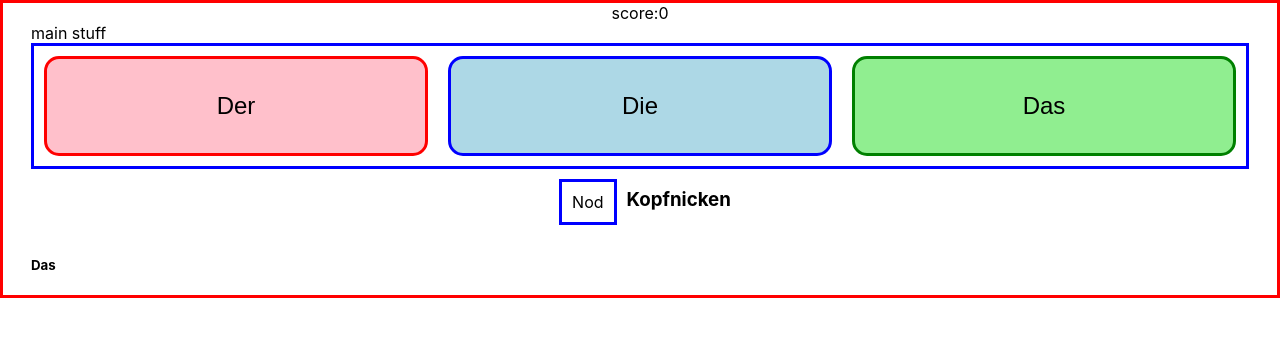
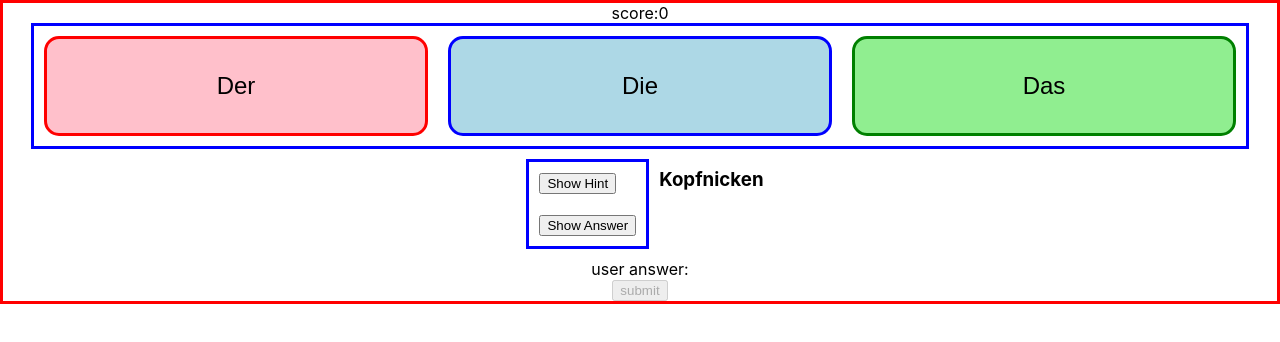
Before and after one commit to idomand/german-quiz-game, a React (Create React App) app: page / in a window 1280 px wide. Both pictures are taken after a click on the button "start game". Shown: the top 342 px of the page. Built offline with nearby package versions, Linux system fonts and the light colour scheme.

Commit message:
MVP of porject

```diff
--- a/src/App.tsx
+++ b/src/App.tsx
@@ -1,25 +1,30 @@
-import React, { useEffect, useState } from "react";
+import React, { useState } from "react";
 import styles from "./App.module.css";
 import QuestionCard from "./Components/QuestionCard";
 import { useGame, wordObjectInterface } from "./Util/GameContext";
 
 function App() {
-  const { wordsArray, isLoading, setIsLoading } = useGame()!;
-
+  const { wordsArray } = useGame()!;
   const [score, setScore] = useState(0);
   const [questionNumber, setQuestionNumber] = useState(0);
   const [gameOver, setGameOver] = useState(true);
   const [question, setQuestion] = useState<wordObjectInterface | null>(null);
 
   async function startQuiz() {
-    setIsLoading(true);
     setGameOver(false);
     setScore(0);
     setQuestionNumber(0);
+    if (!wordsArray) return;
+    setQuestion(wordsArray[questionNumber]);
+  }
 
+  function nextQuestionFunc(answer: string) {
+    if (answer === "right") {
+      setScore((prv) => prv + 1);
+    }
     if (!wordsArray) return;
-
-    setQuestion(wordsArray[questionNumber]);
+    setQuestion(wordsArray[questionNumber + 1]);
+    setQuestionNumber((prv) => prv + 1);
   }
 
   return (
@@ -28,8 +33,8 @@ function App() {
       {!gameOver && <div className="score">score:{score}</div>}
       {!gameOver && question && questionNumber < 9 && (
         <div>
-          main stuff
           <QuestionCard
+            nextQuestionFunc={nextQuestionFunc}
             Artikel={question?.Artikel}
             Meaning={question?.Meaning}
             Plural={question?.Plural}
--- a/src/Components/QuestionCard.tsx
+++ b/src/Components/QuestionCard.tsx
@@ -1,9 +1,9 @@
-import React from "react";
+import React, { useState } from "react";
 import { wordObjectInterface } from "../Util/GameContext";
-import styles from "./QuestionCardStyle.module.css";
-interface Props {
-  value: string;
-  number: number;
+import "./QuestionCardStyle.css";
+
+interface QuestionCardInterface extends wordObjectInterface {
+  nextQuestionFunc: any;
 }
 
 export default function QuestionCard({
@@ -11,28 +11,109 @@ export default function QuestionCard({
   Meaning,
   Plural,
   word,
-}: wordObjectInterface) {
+  nextQuestionFunc,
+}: QuestionCardInterface) {
+  const [userAnswer, setUserAnswer] = useState("");
+  const [isCorrect, setIsCorrect] = useState("");
+  const [showHint, setShowHint] = useState(false);
+  const [showAnswer, setShowAnswer] = useState(false);
+  const [showNextQuestionButton, setShowNextQuestionButton] = useState(false);
+
+  function submitAnswer() {
+    if (userAnswer === "") return;
+    setShowNextQuestionButton(true);
+    if (userAnswer === Artikel) {
+      setIsCorrect("right");
+    } else {
+      setIsCorrect("wrong");
+    }
+  }
+
+  function getNextQuestion() {
+    nextQuestionFunc(isCorrect);
+    setUserAnswer("");
+    setIsCorrect("");
+    setShowAnswer(false);
+    setShowNextQuestionButton(false);
+    setShowHint(false);
+  }
+
   return (
     <div>
-      <div className={styles.quizOptionsWrapper}>
-        <div>
-          <button className={styles.DerButton}>Der</button>
-        </div>
-        <div>
-          <button className={styles.DieButton}>Die</button>
-        </div>
-        <div>
-          <button className={styles.DasButton}>Das</button>
-        </div>
+      <div className="quizOptionsWrapper">
+        <button
+          onClick={() => {
+            setUserAnswer("Der");
+          }}
+          className={`quizButton DerButton ${userAnswer}`}
+        >
+          Der
+        </button>
+
+        <button
+          onClick={() => {
+            setUserAnswer("Die");
+          }}
+          className={`quizButton DieButton ${userAnswer}`}
+        >
+          Die
+        </button>
+
+        <button
+          onClick={() => {
+            setUserAnswer("Das");
+          }}
+          className={`quizButton DasButton ${userAnswer}`}
+        >
+          Das
+        </button>
       </div>
 
-      <div className={styles.quizWordWrapper}>
-        <div className={styles.hintWrapper}>
-          <span className={styles.hintShow}>{Meaning}</span>
+      <div className="quizWordWrapper">
+        <div className="hintWrapper">
+          <div>
+            <button
+              onClick={() => {
+                setShowHint((prv) => !prv);
+              }}
+            >
+              Show Hint
+            </button>
+            {showHint && <span className="hintShow">{Meaning}</span>}
+          </div>
+
+          <br />
+          <div>
+            <button
+              onClick={() => {
+                setShowAnswer((prv) => !prv);
+              }}
+            >
+              Show Answer
+            </button>
+            {showAnswer && <span>{Artikel}</span>}
+          </div>
         </div>
         <h3>{word}</h3>
       </div>
-      <h5>{Artikel}</h5>
+      <div className="answerDivWrapper">
+        <div>user answer: {userAnswer}</div>
+        <div>
+          <button disabled={!userAnswer} onClick={submitAnswer}>
+            submit
+          </button>
+        </div>
+
+        {isCorrect === "right" && <div>you are correct</div>}
+        {isCorrect === "wrong" && (
+          <div>WRONG! the correct answer is {Artikel}</div>
+        )}
+        <div>
+          {showNextQuestionButton && (
+            <button onClick={getNextQuestion}>next Question</button>
+          )}
+        </div>
+      </div>
     </div>
   );
 }
--- a/src/Components/QuizOptionsStyle.module.css
+++ b/src/Components/QuestionCardStyle.css
@@ -3,7 +3,7 @@
   display: flex;
 }
 
-.quizOptionsWrapper button {
+.quizButton {
   width: 30vw;
   margin: 10px;
   height: 100px;
@@ -22,17 +22,35 @@
   background-color: red;
 }
 
+.DerButton.Der {
+  color: white;
+  background-color: red;
+  font-weight: bolder;
+}
+
 .DieButton {
   border: solid blue;
   background-color: lightblue;
 }
+.DieButton.Die {
+  background-color: blue;
+  color: white;
+  font-weight: bolder;
+}
+
 .DieButton:hover {
   border: solid lightblue;
   background-color: blue;
 }
+
 .DasButton {
   border: solid green;
   background-color: lightgreen;
+}
+.DasButton.Das {
+  background-color: green;
+  color: white;
+  font-weight: bolder;
 }
 .DasButton:hover {
   border: solid lightgreen;
@@ -47,6 +65,7 @@
 
 .quizWordWrapper {
   display: flex;
+  justify-content: center;
 }
 
 .hintWrapper {
@@ -58,3 +77,10 @@
 .hintWrapper:hover {
   background-color: aqua;
 }
+
+.answerDivWrapper {
+  display: flex;
+  justify-content: center;
+  flex-direction: column;
+  align-items: center;
+}
--- a/src/Components/QuestionCardStyle.module.css
+++ /dev/null
@@ -1,61 +0,0 @@
-.quizOptionsWrapper {
-  border: solid blue;
-  display: flex;
-}
-
-.quizOptionsWrapper button {
-  width: 30vw;
-  margin: 10px;
-  height: 100px;
-  transition: 0.3s;
-  font-size: x-large;
-  color: black;
-  border-radius: 15px;
-}
-
-.DerButton {
-  border: solid red;
-  background-color: pink;
-}
-.DerButton:hover {
-  border: solid pink;
-  background-color: red;
-}
-
-.DieButton {
-  border: solid blue;
-  background-color: lightblue;
-}
-.DieButton:hover {
-  border: solid lightblue;
-  background-color: blue;
-}
-.DasButton {
-  border: solid green;
-  background-color: lightgreen;
-}
-.DasButton:hover {
-  border: solid lightgreen;
-  background-color: green;
-}
-@media only screen and (max-width: 600px) {
-  .quizOptionsWrapper button {
-    width: 25vw;
-    height: 50px;
-  }
-}
-
-.quizWordWrapper {
-  display: flex;
-  justify-content: center;
-}
-
-.hintWrapper {
-  border: solid blue;
-  margin: 10px;
-  padding: 10px;
-}
-
-.hintWrapper:hover {
-  background-color: aqua;
-}
--- a/src/Components/QuizButtonsStyle.module.css
+++ /dev/null
@@ -1,3 +0,0 @@
-.buttonWrapper {
-  border: solid green;
-}
--- a/src/Components/QuizWordStyle.module.css
+++ /dev/null
@@ -1,13 +0,0 @@
-.quizWordWrapper {
-  display: flex;
-}
-
-.hintWrapper {
-  border: solid blue;
-  margin: 10px;
-  padding: 10px;
-}
-
-.hintWrapper:hover {
-  background-color: aqua;
-}
--- a/src/Util/GameContext.tsx
+++ b/src/Util/GameContext.tsx
@@ -4,8 +4,8 @@ import data from "../German-words-data.json";
 interface GameContextInterface {
   wordsArray: wordObjectInterface[] | null;
   setWordsArray: any;
-  isLoading: boolean;
-  setIsLoading: any;
+  // isLoading: boolean;
+  // setIsLoading: any;
 }
 
 export interface wordObjectInterface {
@@ -27,12 +27,11 @@ export default function GameContext({ children }: any) {
   const [wordsArray, setWordsArray] = useState<wordObjectInterface[] | null>(
     null
   );
-  const [isLoading, setIsLoading] = useState(true);
 
   useEffect(() => {
     let randomNumber = Math.floor(Math.random() * 1000);
     let newArray = [];
-    for (let i = randomNumber; i < randomNumber + 10; i++) {
+    for (let i = randomNumber; i < randomNumber + 15; i++) {
       newArray.push(data[i]);
     }
     setWordsArray(newArray);
@@ -41,8 +40,6 @@ export default function GameContext({ children }: any) {
   const value = {
     wordsArray,
     setWordsArray,
-    isLoading,
-    setIsLoading,
   };
 
   return (
```
Also changed, not shown: src/Components/QuizButtons.tsx (deleted, +0 -14 lines), src/Components/QuizOptions.tsx (deleted, +0 -18 lines), src/Components/QuizWord.tsx (deleted, +0 -14 lines).
